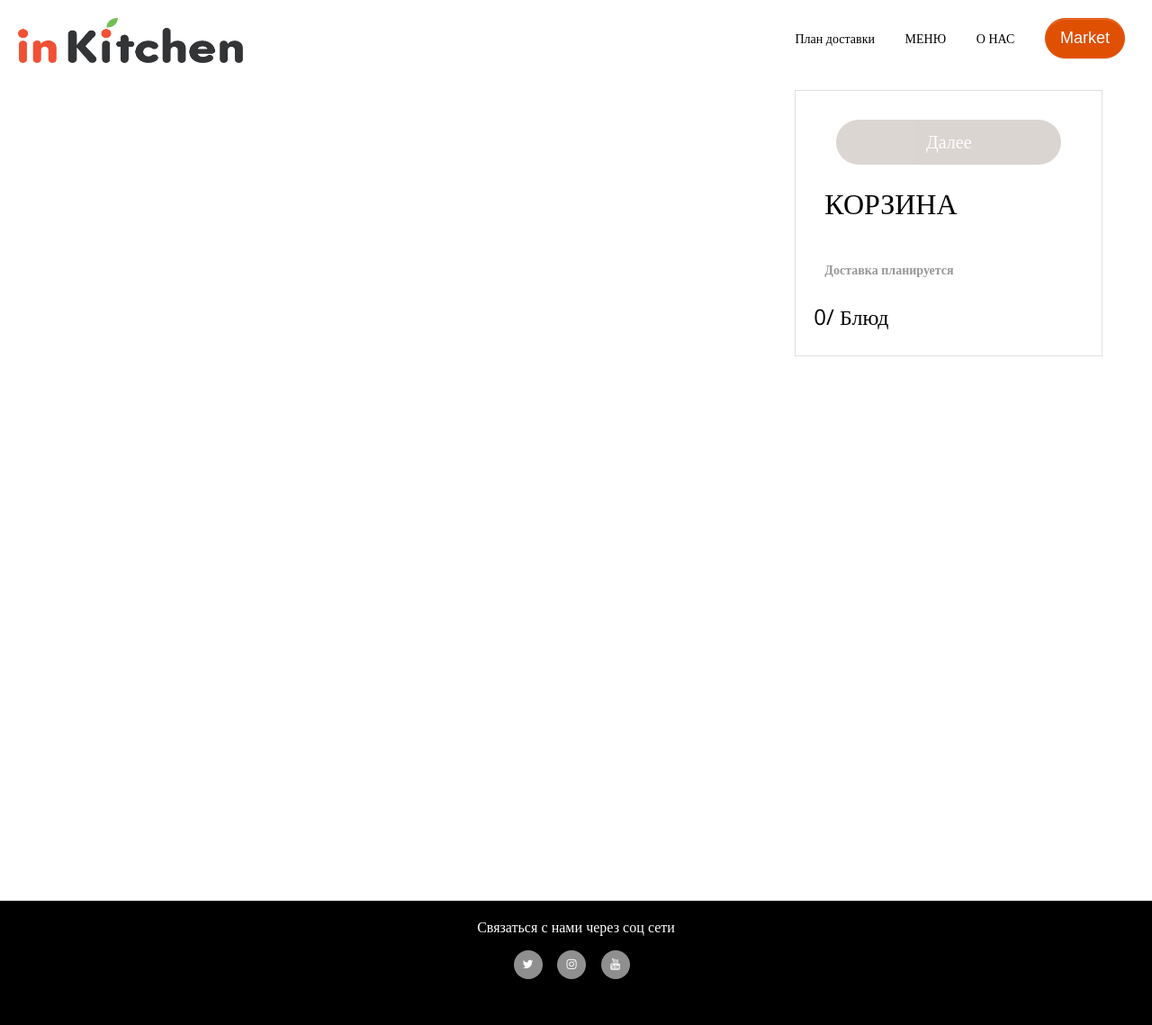
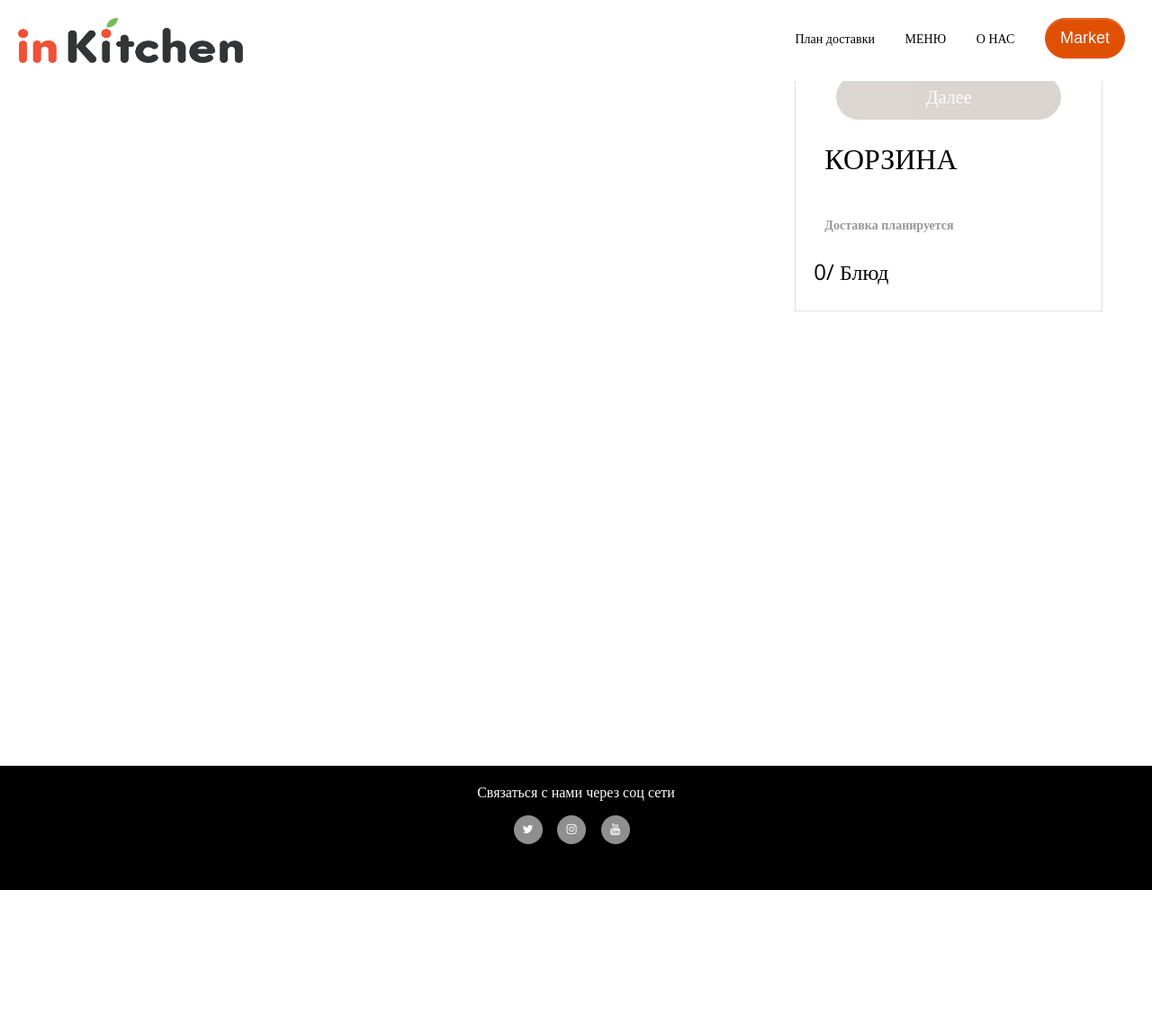
Before and after one commit to are-nic/inkitchen_app, a Django app: page /recipes/ in a window 1280 px wide. Shown: the whole page at 90% size. After the commit the page ends 989 px from the top, so only its background shows below. Run offline with Django 3.2, Linux system fonts and the light colour scheme; data that the repository does not hold is empty; some libraries are stand-ins or nearby versions.

Commit message:
исправлены стили

```diff
--- a/inkitchen/main/static/main/css/main.css
+++ b/inkitchen/main/static/main/css/main.css
@@ -23,7 +23,7 @@ ul {list-style-type: none;}
 
 /*контент после навбара*/
 .content-base{
-    padding: 100px 0 0 0;
+    padding: 50px 0 0 0;
 }
 
 /*-----------------------------выбор группы Повар или Покупатель при регистрации------------------------------*/
@@ -265,10 +265,7 @@ footer {
     min-height: 120px;
     display: table;
     text-align: center;
-    margin-top: 200px;
-    margin-left: auto;
-    margin-right: auto;
-    width: 100%;
+    margin-top: 50px;
     height: 40px;
     clear: both;
     padding-top: 20px;
```
